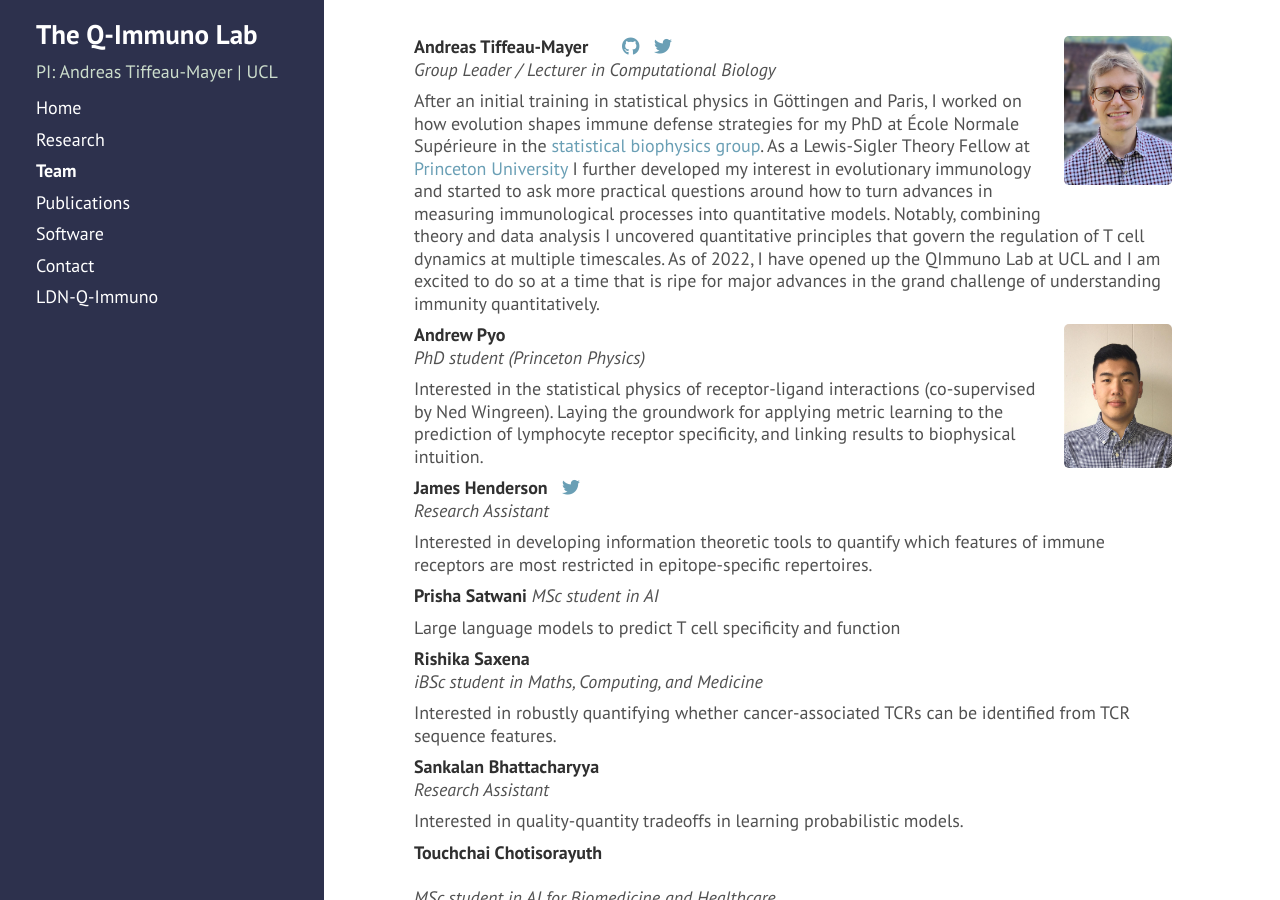
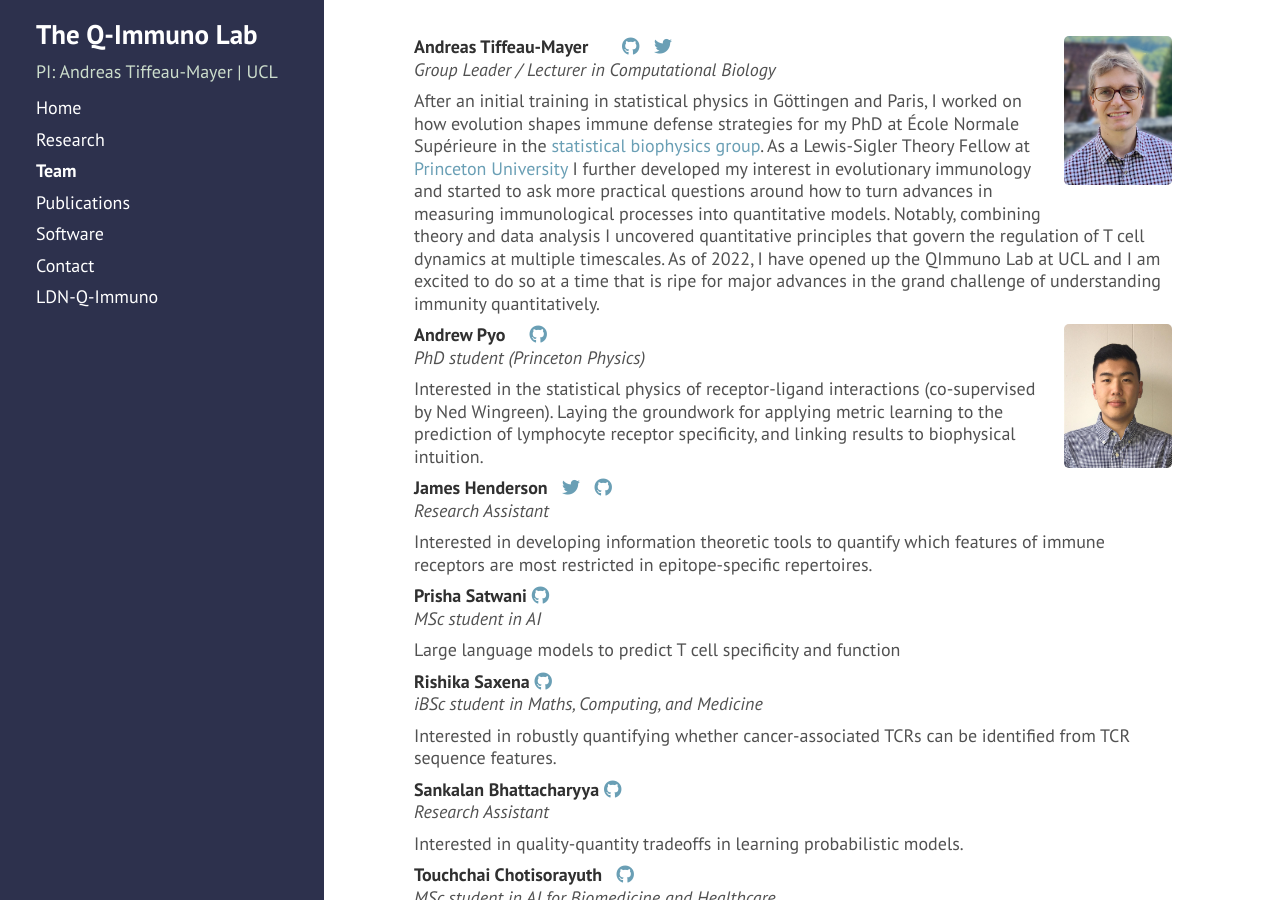
Before and after one commit to andim/andim.github.io, a Jekyll site: the page built from team.md, in a window 1280 px wide and 900 px high. Built offline with Jekyll 4.4.1, drawn with Linux system fonts in a browser that asks for light colours; nearby versions of some CDN libraries; a style sheet for code colours, icons or effects is not loaded.

Commit message:
updated team githubs

```diff
--- a/team.md
+++ b/team.md
@@ -17,6 +17,7 @@ After an initial training in statistical physics in Göttingen and Paris, I work
 <img style="width:6em;margin-left:1em;margin-top:1em,border-radius:5px" src="../images/andrewpyo.jpg" align="right">
 **Andrew Pyo**  &nbsp;
 <a href="https://scholar.google.com/citations?user=xf3PDngAAAAJ"><i class="ai ai-google-scholar"></i></a> &nbsp;
+<a href="https://github.com/agpyo"><i class="fa fa-github"></i></a> &nbsp;
 *PhD student (Princeton Physics)*
 
 Interested in the statistical physics of receptor-ligand interactions (co-supervised by Ned Wingreen). Laying the groundwork for applying metric learning to the prediction of lymphocyte receptor specificity, and linking results to biophysical intuition.
@@ -24,21 +25,25 @@ Interested in the statistical physics of receptor-ligand interactions (co-superv
 **James Henderson**
 <a href="http://orcid.org/0009-0003-1584-605X"><i class="ai ai-orcid"></i></a> &nbsp;
 <a href="https://twitter.com/jhenderson_sci"><i class="fa fa-twitter"></i></a> &nbsp;
+<a href="https://github.com/jhenderson0"><i class="fa fa-github"></i></a> &nbsp;
 *Research Assistant*
 
 Interested in developing information theoretic tools to quantify which features of immune receptors are most restricted in epitope-specific repertoires.
 
 **Prisha Satwani**
+<a href="https://github.com/prishasatwani"><i class="fa fa-github"></i></a> &nbsp;
 *MSc student in AI*
 
 Large language models to predict T cell specificity and function
 
 **Rishika Saxena**
+<a href="https://github.com/rsaxena20"><i class="fa fa-github"></i></a> &nbsp;
 *iBSc student in Maths, Computing, and Medicine*
 
 Interested in robustly quantifying whether cancer-associated TCRs can be identified from TCR sequence features.
 
 **Sankalan Bhattacharyya**
+<a href="https://github.com/Sankalan-Bhattacharyya"><i class="fa fa-github"></i></a> &nbsp;
 *Research Assistant*
 
 Interested in quality-quantity tradeoffs in learning probabilistic models.
@@ -46,6 +51,7 @@ Interested in quality-quantity tradeoffs in learning probabilistic models.
 
 **Touchchai Chotisorayuth**
 <a href="http://orcid.org/0009-0005-5248-5112"><i class="ai ai-orcid"></i></a> &nbsp;
+<a href="https://github.com/Sankalan-Bhattacharyya"><i class="fa fa-github"></i></a> &nbsp;
 *MSc student in AI for Biomedicine and Healthcare*
 
 Interested in weakly supervised TCR metric learning and fast clustering of sequence data.
@@ -53,6 +59,7 @@ Interested in weakly supervised TCR metric learning and fast clustering of seque
 <img style="width:6em;margin-left:1em;margin-top:1em,border-radius:5px" src="https://www.uclbbk-mrcdtp.ac.uk/sites/default/files/styles/profile/public/2023-06/ursule_demael_headshot_-_1_1_-removebg-previ_ursule_demael.png?h=ac026c95&itok=dtBCHY9z" align="right">
 **Ursule Demaël** &nbsp;
 <a href="http://orcid.org/0000-0003-4793-9325"><i class="ai ai-orcid"></i></a> &nbsp;
+<a href="https://github.com/ursule-demael"><i class="fa fa-github"></i></a> &nbsp;
 <a href="https://twitter.com/UDemael"><i class="fa fa-twitter"></i></a> &nbsp;
 *PhD student (MRC DTP)*
 
@@ -77,6 +84,6 @@ We are looking for enthusiastic researchers at all levels to join us on our jour
 **Jocelyn Japnanto**, IPLS summer student || now a PhD student in earth sciences at UCL
 **[Kirsten Silvey](https://www.uclbbk-mrcdtp.ac.uk/people/kirsten-silvey)**, MRC-DTP PhD rotation student || now a PhD student in structural biology at UCL
 **[Chris Russo](https://cobeylab.uchicago.edu/people/c-j-russo/)**, physics junior and senior thesis student || now a PhD student at University of Chicago
-**[Max Nguyen](https://lsi.princeton.edu/max-nguyen)**, QCB PhD rotation student || now a PhD student at Princeton University
+**[Max Nguyen](https://eeb.princeton.edu/people/maximilian-nguyen)**, QCB PhD rotation student || now a PhD student at Princeton University
 **[Léo Régnier](https://leoregnier.com/)**, visiting Master student from ENS || now a PhD student at CNRS
 **[Mario Gaimann](https://mario.gaimann.com/)**, DAAD RISE summer intern || now a PhD student at the Max Planck Institute for Intelligent Systems
```
